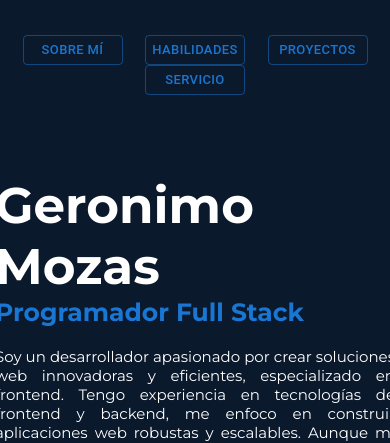
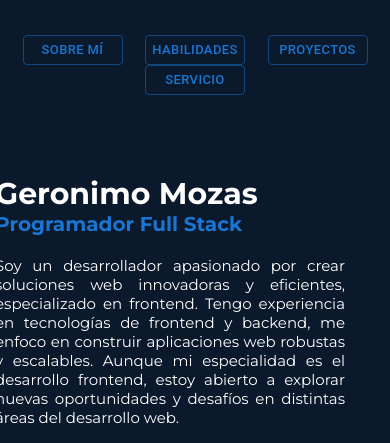
Before and after one commit to geromozas/portfolio, a React (Vite) app: page / in a window 390 px wide. Shown: the top 443 px of the page. Built offline with nearby package versions, Linux system fonts and the light colour scheme.

Commit message:
responsive

```diff
--- a/src/components/pages/home/Home.css
+++ b/src/components/pages/home/Home.css
@@ -70,5 +70,12 @@ h1 {
   }
   .textPresentation {
     font-size: 15px;
+    width: 350px;
+  }
+  .profession {
+    font-size: 20px;
+  }
+  h1 {
+    font-size: 30px;
   }
 }
```
